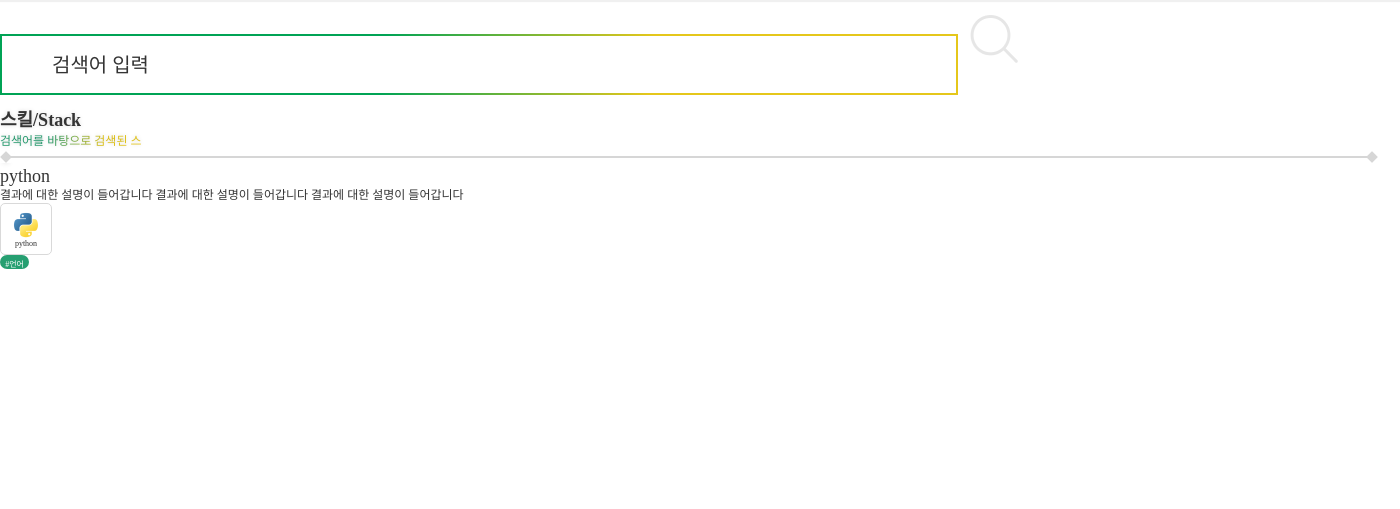
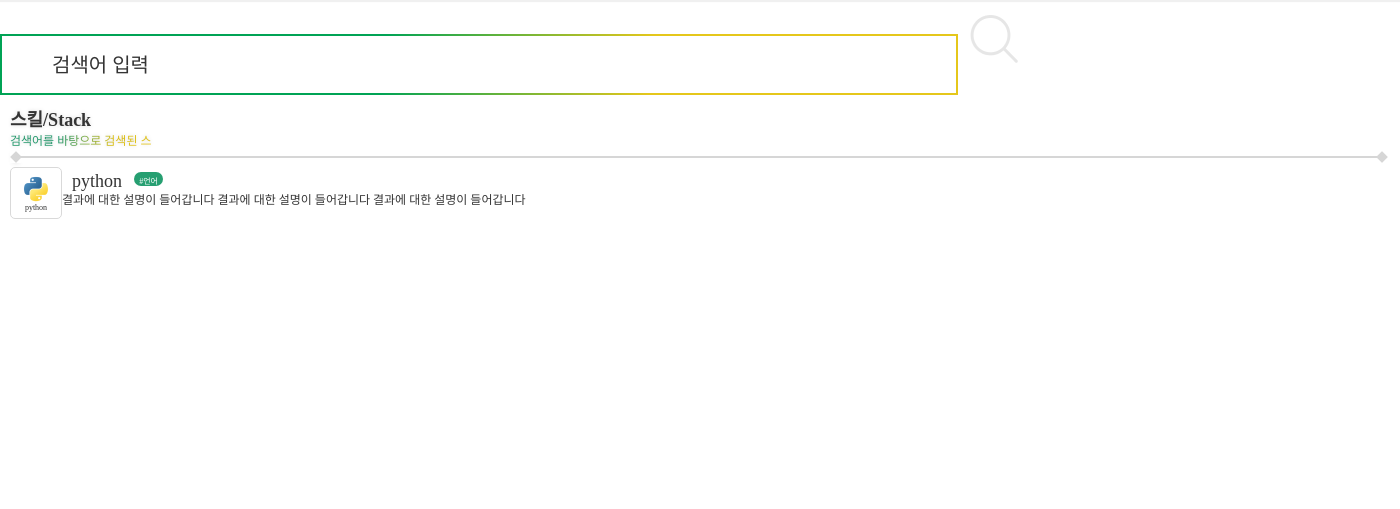
Before and after one commit to elementrix/YoungBoss_StackTree, a Django app: page /result/ in a window 1400 px wide. Shown: the part 65-574 px from the top of the page. Run offline with Django 4.2, Linux system fonts and the light colour scheme; some web fonts are replaced.

Commit message:
jjeongee stack design

```diff
--- a/stacktreeproject/main/static/css/result.css
+++ b/stacktreeproject/main/static/css/result.css
@@ -135,6 +135,7 @@ input::placeholder{
     font-weight: bold;
     text-align: left;
     color: #343434;
+    margin-left: 10px;
 }
 
 .stack-explain{
@@ -149,12 +150,19 @@ input::placeholder{
     -webkit-background-clip: text;
     background-clip: text;
     -webkit-text-fill-color: transparent;
+    margin-left: 10px;
+}
+
+.lang-text{
+    float:left;
+    display:inline;
+    flex-direction: row;
+    margin-left: 10px;
 }
 
 .lang-name{
     width: 62px;
     height: 18px;
-    flex-direction: column;
     font-family: NotoSansKR;
     font-size: 18px;
     font-weight: 500;
@@ -164,12 +172,15 @@ input::placeholder{
     letter-spacing: normal;
     text-align: left;
     color: #343434;
+    display: inline;
+    flex-direction: column;
+    float:left;
+    margin-top: 5px;
 }
 
 .lang-explain{
     width: 612px;
     height: 18px;
-    flex-direction:column;
     font-family: IBMPlexSansKR;
     font-size: 12px;
     font-weight: 300;
@@ -177,8 +188,11 @@ input::placeholder{
     font-style: normal;
     line-height: normal;
     letter-spacing: normal;
-    text-align: left;
     color: #343434;
+    display:block;
+    flex-direction:column;
+    margin-top: 5px;
+    padding-left: 5px;
 }
 
 .lang-square{
@@ -188,6 +202,8 @@ input::placeholder{
     border: solid 1px #d9d9d9;
     background-color: #fff;
     border-radius:5px;
+    float:left;
+    margin-left: 10px;
 }
 
 .lang-logo{
@@ -220,6 +236,10 @@ input::placeholder{
     flex-grow: 0;
     border-radius: 19.5px;
     background-color: #269f71;
+    display:inline;
+    flex-direction: row;
+    float:left;
+    margin-top: 5px;
 }
 .tag-btn-hashtag{
     width: 20px;
@@ -229,8 +249,11 @@ input::placeholder{
     font-family: NotoSansKR;
     font-weight: 500;
     text-align: center;
-    display:block;
     margin:auto;
     padding-top:3px;
     color: #fff;
 }
+
+.lang-description{
+    display:block;
+}
--- a/stacktreeproject/main/templates/result.html
+++ b/stacktreeproject/main/templates/result.html
@@ -29,34 +29,32 @@
                 <p class="stack-title">
                     스킬/Stack
                 </p>
-
                 <p class="stack-explain">
                     검색어를 바탕으로 검색된 스킬
                 </p>
-                <img class="grey-line" src="{% static 'img/Line.jpg' %}">
+                <img class="grey-line" src="{% static 'img/Line.jpg' %}" style="margin-left: 10px;">
 
                 <div class="stack-group">
-
-                        <p class="lang-name">
-                            python
-                        </p>
-                        <p class="lang-explain">
-                            결과에 대한 설명이 들어갑니다 결과에 대한 설명이 들어갑니다 결과에 대한 설명이 들어갑니다
-                        </p>
-
-
                         <div class="lang-square">
                             <img class="lang-logo" src="{% static 'img/python_logo.png' %}">
                             <p class="logo-name">
                                 python
                             </p>
                         </div>
+                            <div class="lang-text">
+                                <p class="lang-name">
+                                    python
+                                </p>
                                 <div class="tag-btn-green">
                                     <p class="tag-btn-hashtag">
                                         #언어
                                     </p>
                                 </div>
                             </div>
+                                <br>
+                                <p class="lang-explain">
+                                    결과에 대한 설명이 들어갑니다 결과에 대한 설명이 들어갑니다 결과에 대한 설명이 들어갑니다
+                                </p>
 
                 </div>
             </div>
```
Lines whose indentation alone changed are shown as unchanged.
